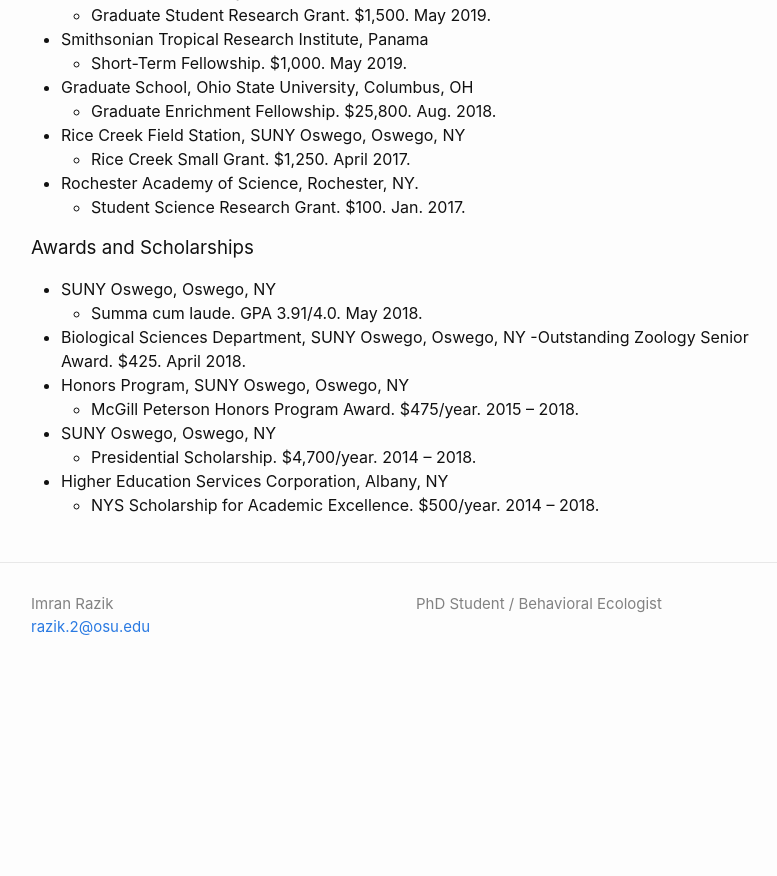
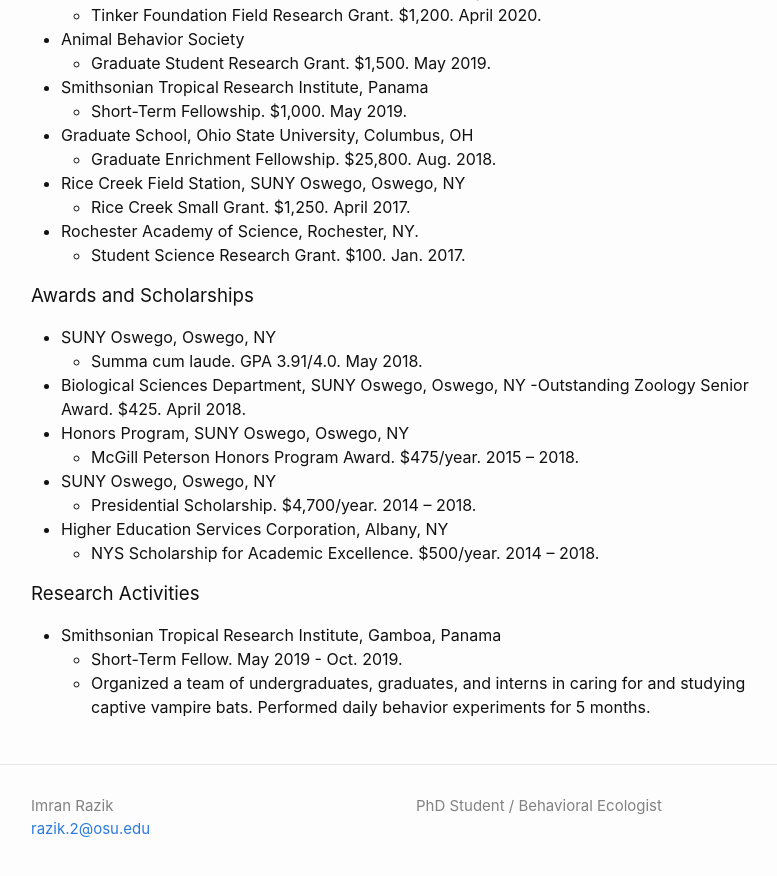
Before and after one commit to imranrazik/imranrazik.github.io, a Jekyll site: the page built from CV.md, in a window 1280 px wide and 900 px high, scrolled down 1625 px. Shown: the top 876 px of the window, without its empty margins (239-1016 px from the left). Built offline with Jekyll 4.4.1, drawn with Linux system fonts in a browser that asks for light colours; our own code applies the rules of GitHub Pages for plain Markdown files; before the commit the page ends 2323 px from its top, so only the background shows below that; some of the changed text lies outside the part shown.

Commit message:
Update CV.md

```diff
--- a/CV.md
+++ b/CV.md
@@ -60,3 +63,8 @@
   - Presidential Scholarship. $4,700/year. 2014 – 2018.
 - Higher Education Services Corporation, Albany, NY
   - NYS Scholarship for Academic Excellence. $500/year. 2014 – 2018.
+
+### Research Activities
+- Smithsonian Tropical Research Institute, Gamboa, Panama
+  - Short-Term Fellow. May 2019 - Oct. 2019.
+  - Organized a team of undergraduates, graduates, and interns in caring for and studying captive vampire bats. Performed daily behavior experiments for 5 months.
```
Also changed, not shown: other parts of CV.md (+4 -1 lines).
